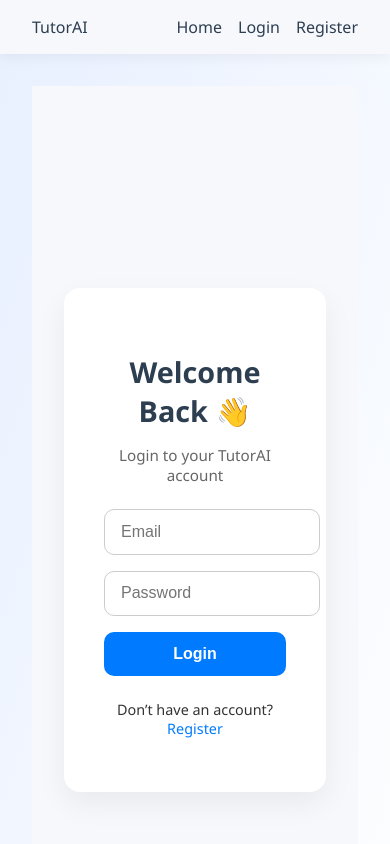
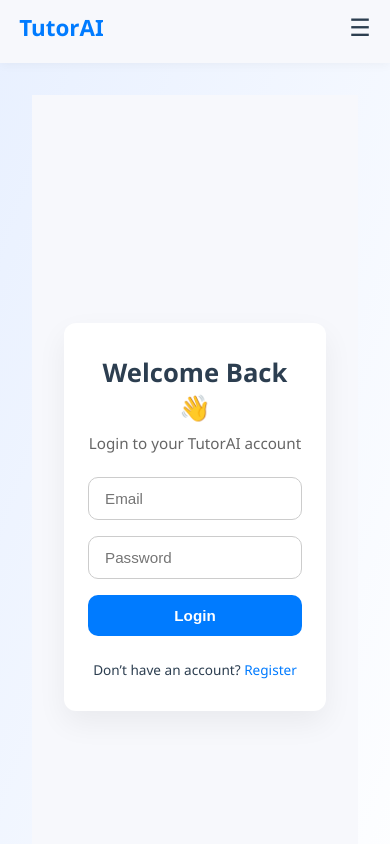
Before and after one commit to rohit30san/ai-tutor-project, a React (Create React App) app in the folder ai-tutor-frontend/: page /login in a window 390 px wide. Shown: the top 844 px of the page. Built offline with nearby package versions, Linux system fonts and the light colour scheme.

Commit message:
enhanced mobile responsiveness

```diff
--- a/ai-tutor-frontend/src/components/Navbar.css
+++ b/ai-tutor-frontend/src/components/Navbar.css
@@ -1,23 +1,89 @@
 .navbar {
+  background-color: var(--bg);
+  color: var(--text);
+  padding: 0.75rem 1.2rem;
+  font-family: 'Segoe UI', sans-serif;
+  box-shadow: 0 2px 10px rgba(0, 0, 0, 0.04);
+  position: sticky;
+  top: 0;
+  z-index: 999;
+}
+
+.nav-header {
   display: flex;
   justify-content: space-between;
   align-items: center;
-  padding: 1rem 2rem;
-  background-color: var(--bg);
+}
+
+.nav-logo {
+  font-size: 1.4rem;
+  font-weight: bold;
+  color: var(--primary);
+}
+
+.hamburger {
+  background: none;
+  font-size: 1.5rem;
+  border: none;
   color: var(--text);
-  box-shadow: 0 4px 12px rgba(0,0,0,0.05);
-  font-family: 'Segoe UI', sans-serif;
+  cursor: pointer;
+  display: none;
+}
+
+/* Links container */
+.nav-links {
+  display: flex;
+  gap: 1rem;
+  align-items: center;
+  justify-content: flex-end;
+  transition: max-height 0.3s ease;
 }
 
 .nav-links a,
 .nav-links button {
-  margin-left: 1rem;
   text-decoration: none;
+  font-size: 0.95rem;
   color: var(--text);
-  transition: color 0.2s ease;
+  border: none;
+  background: none;
+  font-family: inherit;
+  cursor: pointer;
+  padding: 0.4rem 0.6rem;
+  border-radius: 6px;
+  transition: background 0.2s;
 }
 
 .nav-links a:hover,
 .nav-links button:hover {
+  background-color: rgba(0, 123, 255, 0.1);
   color: var(--primary);
 }
+
+/* 📱 Mobile Styles */
+@media (max-width: 768px) {
+  .hamburger {
+    display: block;
+  }
+
+  .nav-links {
+    flex-direction: column;
+    align-items: flex-start;
+    max-height: 0;
+    overflow: hidden;
+    width: 100%;
+    padding: 0;
+    margin-top: 0.5rem;
+  }
+
+  .nav-links.open {
+    max-height: 300px;
+    padding-top: 0.5rem;
+  }
+
+  .nav-links a,
+  .nav-links button {
+    width: 100%;
+    padding: 0.75rem 0.8rem;
+    font-size: 1rem;
+  }
+}
--- a/ai-tutor-frontend/src/components/Navbar.js
+++ b/ai-tutor-frontend/src/components/Navbar.js
@@ -4,39 +4,31 @@
 
 const Navbar = () => {
   const [isAuthenticated, setIsAuthenticated] = useState(!!localStorage.getItem("token"));
+  const [menuOpen, setMenuOpen] = useState(false);
   const navigate = useNavigate();
 
   useEffect(() => {
+    const token = localStorage.getItem("token");
+    setIsAuthenticated(!!token);
+
     const verifyUser = async () => {
-      const token = localStorage.getItem("token");
-      if (!token) {
-        setIsAuthenticated(false);
-        return;
-      }
-
+      if (!token) return;
       try {
         const res = await fetch("https://ai-tutor-project.onrender.com/api/account", {
-          headers: {
-            Authorization: `Bearer ${token}`,
-          },
+          headers: { Authorization: `Bearer ${token}` }
         });
-
-        if (res.ok) {
-          setIsAuthenticated(true);
-        } else {
+        if (!res.ok) {
           setIsAuthenticated(false);
           localStorage.removeItem("token");
         }
-      } catch (err) {
-        console.error("Auth check failed", err);
+      } catch {
         setIsAuthenticated(false);
         localStorage.removeItem("token");
       }
     };
 
+    verifyUser();
     window.addEventListener("storage", verifyUser);
-    verifyUser();
-
     return () => window.removeEventListener("storage", verifyUser);
   }, []);
 
@@ -49,32 +41,28 @@
 
   return (
     <nav className="navbar">
-      <div className="nav-logo">TutorAI</div>
-      <div className="nav-links">
-        <Link to="/">Home</Link>
-        {isAuthenticated && <Link to="/chat">Chat</Link>}
+      <div className="nav-header">
+        <Link to="/" className="nav-logo" onClick={() => setMenuOpen(false)}>
+          TutorAI
+        </Link>
+        <button className="hamburger" onClick={() => setMenuOpen(!menuOpen)}>
+          ☰
+        </button>
+      </div>
+
+      <div className={`nav-links ${menuOpen ? "open" : ""}`}>
+        <Link to="/" onClick={() => setMenuOpen(false)}>Home</Link>
+        {isAuthenticated && <Link to="/chat" onClick={() => setMenuOpen(false)}>Chat</Link>}
         {isAuthenticated ? (
           <>
-            <Link to="/dashboard">Dashboard</Link>
-            <Link to="/account">Account</Link>
-            <button
-              onClick={handleLogout}
-              style={{
-                marginLeft: "1rem",
-                cursor: "pointer",
-                background: "none",
-                border: "none",
-                fontWeight: "500",
-                color: "#dc3545",
-              }}
-            >
-              Logout
-            </button>
+            <Link to="/dashboard" onClick={() => setMenuOpen(false)}>Dashboard</Link>
+            <Link to="/account" onClick={() => setMenuOpen(false)}>Account</Link>
+            <button onClick={handleLogout}>Logout</button>
           </>
         ) : (
           <>
-            <Link to="/login">Login</Link>
-            <Link to="/register">Register</Link>
+            <Link to="/login" onClick={() => setMenuOpen(false)}>Login</Link>
+            <Link to="/register" onClick={() => setMenuOpen(false)}>Register</Link>
           </>
         )}
       </div>
--- a/ai-tutor-frontend/src/pages/dashboard.css
+++ b/ai-tutor-frontend/src/pages/dashboard.css
@@ -98,8 +98,10 @@
   background-color: #0056b3;
 }
 
+/* Recent Topics */
 .recent-topics,
-.quiz-history {
+.quiz-history,
+.session-summaries {
   margin-top: 2rem;
   background-color: var(--soft);
   padding: 1rem 1.5rem;
@@ -109,22 +111,32 @@
 }
 
 .recent-topics h3,
-.quiz-history h3 {
+.quiz-history h3,
+.session-summaries h3 {
   margin-bottom: 0.5rem;
   font-weight: 600;
   color: var(--text);
 }
 
 .recent-topics ul,
-.quiz-history ul {
+.quiz-history ul,
+.session-summaries ul {
   padding-left: 1.5rem;
   list-style-type: disc;
   color: var(--muted);
 }
 
-.quiz-history li {
-  margin: 0.4rem 0;
+.quiz-history li,
+.session-summaries li {
+  margin: 0.5rem 0;
   font-size: 15px;
+  color: var(--text);
+}
+
+.session-summaries li p {
+  margin: 0.25rem 0 0;
+  font-size: 0.95rem;
+  color: var(--text);
 }
 
 @media screen and (max-width: 768px) {
@@ -135,4 +147,10 @@
   .subject-box {
     flex: 1 1 100%;
   }
+
+  .recent-topics,
+  .quiz-history,
+  .session-summaries {
+    padding: 1rem;
+  }
 }
--- a/ai-tutor-frontend/src/pages/quiz.css
+++ b/ai-tutor-frontend/src/pages/quiz.css
@@ -36,6 +36,7 @@
 .quiz-wrapper h2 {
   margin-bottom: 1.5rem;
   color: var(--text);
+  text-align: center;
 }
 
 .quiz-options {
@@ -53,6 +54,7 @@
   box-shadow: 0 2px 6px rgba(0, 0, 0, 0.04);
   transition: 0.2s ease;
   cursor: pointer;
+  font-size: 1rem;
 }
 
 .quiz-options li:hover {
@@ -134,6 +136,7 @@
   }
 }
 
+/* 📱 Responsive */
 @media screen and (max-width: 768px) {
   .quiz-wrapper {
     margin: 2rem 1rem;
@@ -142,9 +145,23 @@
 
   .quiz-options li {
     font-size: 0.95rem;
+    padding: 0.75rem 1rem;
+  }
+
+  .quiz-result p {
+    font-size: 1.1rem;
+  }
+
+  .quiz-result li {
+    padding: 0.8rem;
   }
 
   .quiz-result button {
     width: 100%;
+    font-size: 1rem;
+  }
+
+  .explanation-box {
+    font-size: 0.95rem;
   }
 }
--- a/ai-tutor-frontend/src/styles/chat.css
+++ b/ai-tutor-frontend/src/styles/chat.css
@@ -5,6 +5,18 @@
   --primary: #007bff;
   --received: #e0e0e0;
   --sent: #cce5ff;
+}
+
+* {
+  box-sizing: border-box;
+  margin: 0;
+  padding: 0;
+}
+
+body {
+  background-color: var(--bg);
+  color: var(--text);
+  font-family: 'Segoe UI', sans-serif;
 }
 
 body.dark-mode {
@@ -19,13 +31,14 @@
 .chat-wrapper {
   display: flex;
   flex-direction: column;
-  height: 90vh;
+  height: 100vh;
+  width: 100%;
   max-width: 800px;
-  margin: 2rem auto;
+  margin: auto;
+  background-color: var(--bg);
+  box-shadow: 0 15px 30px rgba(0, 0, 0, 0.05);
   border-radius: 20px;
   overflow: hidden;
-  background-color: var(--bg);
-  box-shadow: 0 15px 30px rgba(0, 0, 0, 0.05);
   transition: all 0.3s ease-in-out;
 }
 
@@ -34,8 +47,7 @@
   justify-content: space-between;
   align-items: center;
   padding: 1rem;
-  font-family: 'Segoe UI', sans-serif;
-  color: var(--text);
+  background: var(--bg-alt);
 }
 
 .chat-mode-selector select {
@@ -45,7 +57,6 @@
   background: var(--bg-alt);
   font-size: 1rem;
   color: var(--text);
-  box-shadow: 0 2px 6px rgba(0, 0, 0, 0.05);
   cursor: pointer;
   transition: all 0.2s ease;
 }
@@ -113,7 +124,6 @@
   background-color: var(--bg-alt);
   color: var(--text);
   outline: none;
-  transition: 0.2s ease;
 }
 
 .chat-input input:focus {
@@ -129,7 +139,7 @@
   font-weight: 600;
   border-radius: 30px;
   cursor: pointer;
-  transition: background-color 0.2s ease, transform 0.2s ease;
+  transition: 0.2s ease;
 }
 
 .chat-input button:hover {
@@ -165,24 +175,25 @@
   background-color: #218838;
 }
 
-@media screen and (max-width: 600px) {
+/* ✅ Mobile Responsive */
+@media screen and (max-width: 768px) {
   .chat-wrapper {
+    border-radius: 0;
     height: 100vh;
-    margin: 0;
-    border-radius: 0;
   }
 
   .chat-input input {
-    font-size: 0.95rem;
+    font-size: 1rem;
   }
 
   .chat-input button {
-    padding: 0.7rem 1.2rem;
+    font-size: 1rem;
+    padding: 0.7rem 1.4rem;
   }
 
   .chat-mode-selector {
     flex-direction: column;
     align-items: flex-start;
-    gap: 8px;
+    gap: 0.5rem;
   }
 }
--- a/ai-tutor-frontend/src/styles/login.css
+++ b/ai-tutor-frontend/src/styles/login.css
@@ -16,6 +16,7 @@
   max-width: 400px;
   width: 100%;
   text-align: center;
+  transition: all 0.3s ease-in-out;
 }
 
 .auth-form h2 {
@@ -44,6 +45,7 @@
 .auth-form input:focus {
   outline: none;
   border-color: #007bff;
+  box-shadow: 0 0 0 2px rgba(0, 123, 255, 0.1);
 }
 
 .auth-form button {
@@ -56,7 +58,7 @@
   border: none;
   border-radius: 10px;
   cursor: pointer;
-  transition: background 0.2s ease;
+  transition: background-color 0.2s ease;
 }
 
 .auth-form button:hover {
@@ -82,3 +84,29 @@
 .auth-link a:hover {
   text-decoration: underline;
 }
+
+/* ✅ Responsive Adjustments */
+@media screen and (max-width: 480px) {
+  .auth-form {
+    padding: 2rem 1.5rem;
+    border-radius: 12px;
+  }
+
+  .auth-form h2 {
+    font-size: 1.6rem;
+  }
+
+  .auth-form input,
+  .auth-form button {
+    font-size: 0.95rem;
+    padding: 0.75rem 1rem;
+  }
+
+  .auth-link {
+    font-size: 0.85rem;
+  }
+
+  .form-error {
+    font-size: 0.85rem;
+  }
+}
--- a/ai-tutor-frontend/src/styles/register.css
+++ b/ai-tutor-frontend/src/styles/register.css
@@ -16,6 +16,7 @@
   max-width: 420px;
   width: 100%;
   text-align: center;
+  transition: all 0.3s ease-in-out;
 }
 
 .auth-form h2 {
@@ -44,6 +45,7 @@
 .auth-form input:focus {
   outline: none;
   border-color: #007bff;
+  box-shadow: 0 0 0 2px rgba(0, 123, 255, 0.1);
 }
 
 .auth-form button {
@@ -56,7 +58,7 @@
   border: none;
   border-radius: 10px;
   cursor: pointer;
-  transition: background 0.2s ease;
+  transition: background-color 0.2s ease;
 }
 
 .auth-form button:hover {
@@ -88,3 +90,27 @@
 .auth-link a:hover {
   text-decoration: underline;
 }
+
+/* 📱 Mobile Optimizations */
+@media screen and (max-width: 480px) {
+  .auth-form {
+    padding: 2rem 1.5rem;
+    border-radius: 12px;
+  }
+
+  .auth-form h2 {
+    font-size: 1.6rem;
+  }
+
+  .auth-form input,
+  .auth-form button {
+    font-size: 0.95rem;
+    padding: 0.75rem 1rem;
+  }
+
+  .auth-link,
+  .form-error,
+  .form-success {
+    font-size: 0.85rem;
+  }
+}
```
Also changed, not shown: ai-tutor-frontend/src/pages/Dashboard.js (+17 -20 lines), ai-tutor-frontend/src/styles/home.css (+42 -3 lines).
